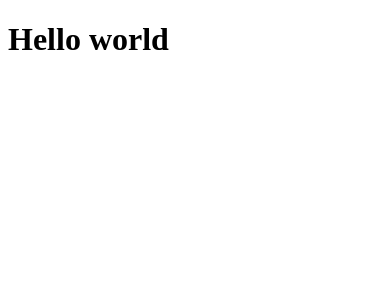
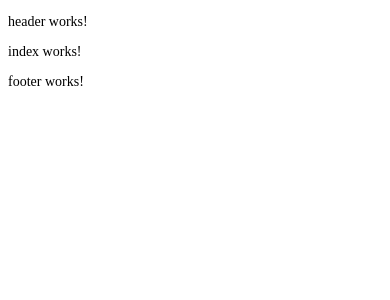
Before and after one commit to Just0Rick/tyme, an Angular app: page / in a window 390 px wide. Shown: the top 300 px of the page. Built offline with nearby package versions, Linux system fonts and the light colour scheme.

Commit message:
Added the base components and packages

```diff
--- a/package.json
+++ b/package.json
@@ -22,6 +22,12 @@
     "@angular/platform-browser": "^14.2.0",
     "@angular/platform-browser-dynamic": "^14.2.0",
     "@angular/router": "^14.2.0",
+    "@fortawesome/angular-fontawesome": "^0.10.0",
+    "@fortawesome/fontawesome-svg-core": "^1.2.36",
+    "@fortawesome/free-brands-svg-icons": "^5.15.4",
+    "@fortawesome/free-regular-svg-icons": "^5.15.4",
+    "@fortawesome/free-solid-svg-icons": "^5.15.4",
+    "bootstrap": "^5.2.3",
     "rxjs": "~7.5.0",
     "tslib": "^2.3.0",
     "zone.js": "~0.11.4"
--- a/src/app/app.component.html
+++ b/src/app/app.component.html
@@ -1,2 +1,3 @@
-<h1>Hello world</h1>
+<app-header></app-header>
 <router-outlet></router-outlet>
+<app-footer>
--- /dev/null
+++ b/src/app/footer/footer.component.html
@@ -0,0 +1 @@
+<p>footer works!</p>
--- /dev/null
+++ b/src/app/footer/footer.component.ts
@@ -0,0 +1,15 @@
+import { Component, OnInit } from '@angular/core';
+
+@Component({
+  selector: 'app-footer',
+  templateUrl: './footer.component.html',
+  styleUrls: ['./footer.component.css']
+})
+export class FooterComponent implements OnInit {
+
+  constructor() { }
+
+  ngOnInit(): void {
+  }
+
+}
--- /dev/null
+++ b/src/app/header/header.component.html
@@ -0,0 +1 @@
+<p>header works!</p>
--- /dev/null
+++ b/src/app/header/header.component.ts
@@ -0,0 +1,15 @@
+import { Component, OnInit } from '@angular/core';
+
+@Component({
+  selector: 'app-header',
+  templateUrl: './header.component.html',
+  styleUrls: ['./header.component.css']
+})
+export class HeaderComponent implements OnInit {
+
+  constructor() { }
+
+  ngOnInit(): void {
+  }
+
+}
--- a/src/app/main-page/main-page.module.ts
+++ b/src/app/main-page/main-page.module.ts
@@ -1,6 +1,7 @@
 import { NgModule } from '@angular/core';
 import { CommonModule } from '@angular/common';
 import { IndexComponent } from './index/index.component';
+import { MainPageRouterModule } from './main-page.routes';
 
 
 
@@ -9,7 +10,8 @@ import { IndexComponent } from './index/index.component';
     IndexComponent
   ],
   imports: [
-    CommonModule
+    CommonModule,
+    MainPageRouterModule
   ]
 })
 export class MainPageModule { }
--- a/src/styles.css
+++ b/src/styles.css
@@ -1 +1,9 @@
-/* You can add global styles to this file, and also import other style files */
+html{
+    font-size: 16px;
+}
+
+@media (max-width: 768px){
+    html{
+        font-size: 14px;
+    }
+}
```
Also changed, not shown: src/app/app.module.ts (+8 -2 lines), src/app/main-page/main-page.routes.ts (added, +16 -0 lines), src/app/footer/footer.component.css (added), src/app/header/header.component.css (added), 1 other file (tests, documents, lock files or other folders).
